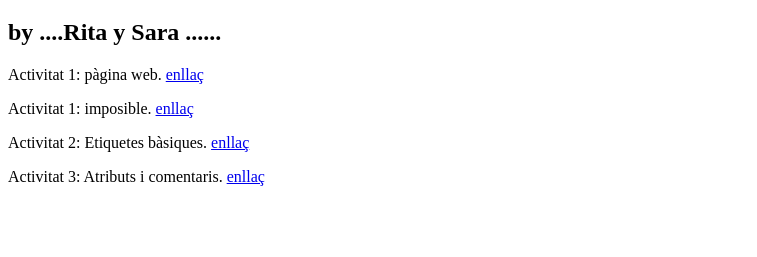
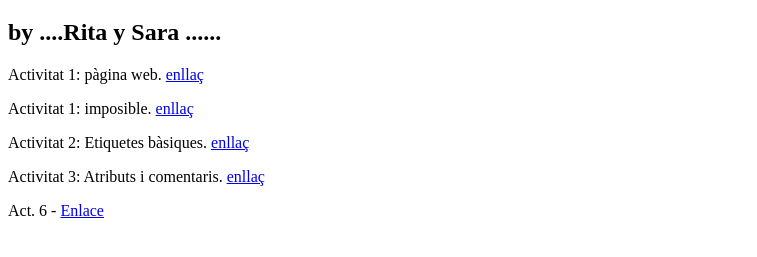
Before and after one commit to ritasara200x/html, a plain HTML site: page index.html in a window 1280 px wide. Shown: the part 61-318 px from the top of the page, without its empty margins (0-757 px from the left). Drawn offline with Linux system fonts and the light colour scheme.

Commit message:
Add files via upload

```diff
--- a/index.html
+++ b/index.html
@@ -12,5 +12,6 @@
    <p>Activitat 1: imposible.   <a href="activitat01/ impossible.html">enllaç</a></p>
    <p>Activitat 2: Etiquetes bàsiques. <a href="activitat02/index.html">enllaç</a></p>
    <p>Activitat 3: Atributs i comentaris. <a href="activitat03/index.HTML">enllaç</a> </p>
+   <p>Act. 6 - <a href="enlaces/index.html">Enlace</a></p>
 </body>
 </html>
```
